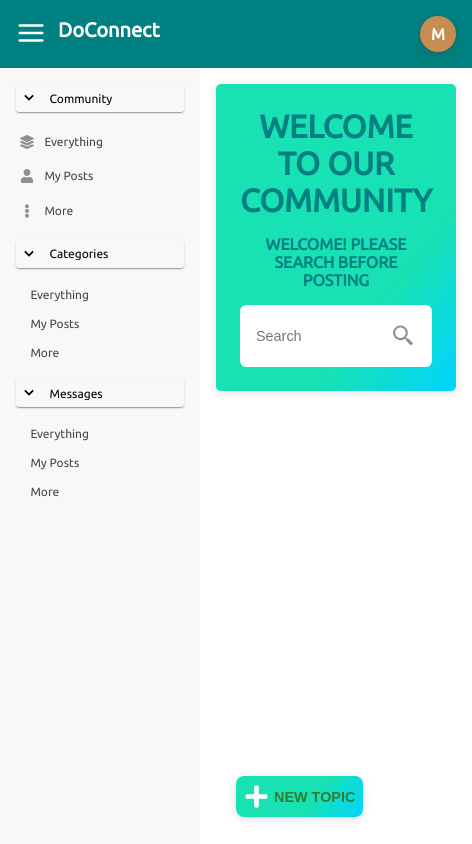
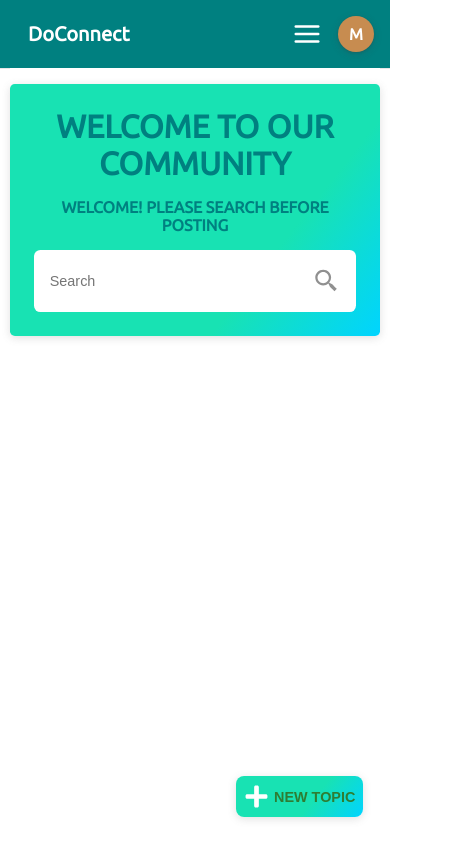
Before and after one commit to mhdZhHan/do-connect, a Next.js app in the folder client/: page / in a window 390 px wide. Shown: the top 844 px of the page, 472 px wide, since content can reach past the window. Built offline with nearby package versions, Linux system fonts and the light colour scheme.

Commit message:
Make layout responsive

```diff
--- a/client/app/layout.js
+++ b/client/app/layout.js
@@ -1,10 +1,18 @@
 "use client"
-import { useState } from 'react'
+import { useEffect, useState } from 'react'
 import '../styles/global.scss'
 import { Header, Sidebar, Footer, CreateButton } from "@/components"
 
 export default function RootLayout({ children }) {
 	const [isSidebarOpen, setIsSidebarOpen] = useState(false)
+	const [windowWidth] = useState(window.innerWidth)
+
+	useEffect(() => {
+		console.log(windowWidth);
+		if(windowWidth < 763){
+			setIsSidebarOpen(true)
+		}
+	}, [])
 
 	const toggleSidebar = () => {
 	  setIsSidebarOpen(!isSidebarOpen)
@@ -18,6 +26,11 @@ export default function RootLayout({ children }) {
 					<Sidebar isSidebarOpen={isSidebarOpen} />
 					<main className={`layout__main ${isSidebarOpen ? `layout__wrapper` :``}`}>{ children }</main>
 				</div>
+				{!isSidebarOpen && <div
+					className="layout__sidebar-overlay"
+					onClick={() => setIsSidebarOpen(true)}
+					>
+				</div>}
 				<Footer />
 				<CreateButton />
 			</body>
--- a/client/components/Header.js
+++ b/client/components/Header.js
@@ -13,9 +13,18 @@ const Header = ({ toggleSidebar, isSidebarOpen }) => {
                     >
                         <FiMenu size={30} style={{ cursor: 'pointer' }} />
                     </div>
+
                     <h1 className="header-container__logo"><Link href="/">DoConnect</Link></h1>
                 </div>
+
                 <div className="header-container__right">
+                    <div
+                        className="header-container__menu-icon"
+                        onClick={toggleSidebar}
+                    >
+                        <FiMenu size={30} style={{ cursor: 'pointer' }} />
+                    </div>
+
                     <div className="profile">
                         <span>M</span>
                     </div>
--- a/client/styles/global.scss
+++ b/client/styles/global.scss
@@ -84,15 +84,43 @@ body {
     grid-row: 2 / span 2;
     grid-column: 1;
     height: 100%;
+    z-index: 3;
 
     background-color: $light_bg;
     padding: 2rem;
     overflow-y: auto;
     width: 25rem;
 
-    // transition: all 0.3s ease-out;
     transform: translateX(0);
     transition: transform, width 0.2s linear;
+
+    @media all and (max-width: 763px){
+        grid-row: 1 / span 2;
+        position: fixed;
+        width: 30rem;
+        height: 100%;
+        top: 0;
+        left: 0;
+        right: 0;
+        bottom: 0;
+    }
+}
+
+.layout__sidebar-overlay {
+    position: fixed;
+    width: 100%;
+    height: 100%;
+    top: 0;
+    left: 0;
+    right: 0;
+    bottom: 0;
+    background-color: rgba(0, 0, 0, 0.5);
+    z-index: 2;
+    display: none;
+
+    @media all and (max-width: 763px){
+        display: block;
+    }
 }
 
 .layout__sidebar-open {
@@ -100,6 +128,13 @@ body {
     width: 0;
     .sidebar-container {
         display: none;
+    }
+    @media all and (max-width: 763px){
+        transform: translateX(-100%);
+        width: 0;
+        .sidebar-container {
+            display: none;
+        }
     }
 }
 
@@ -109,6 +144,10 @@ body {
 
     padding: 2rem;
     background-color: $white;
+
+    @media all and (max-width: 763px){
+        grid-column: 1 / span 2;
+    }
 }
 
 .layout__main.layout__wrapper {
@@ -146,9 +185,34 @@ body {
                 color: $white;
             }
         }
+
+        .header-container__menu-icon {
+            display: flex;
+            align-items: center;
+            justify-content: center;
+        }
+
+        @media all and (max-width: 763px){
+            .header-container__menu-icon {
+                display: none;
+            }
+        }
     }
 
     .header-container__right {
+        display: flex;
+        align-items: center;
+        .header-container__menu-icon {
+            display: none;
+
+            @media all and (max-width: 763px){
+                display: block;
+                display: flex;
+                align-items: center;
+                justify-content: center;
+                margin-right: 2rem;
+            }
+        }
         .profile {
             width: 4.5rem;
             height: 4.5rem;
```
